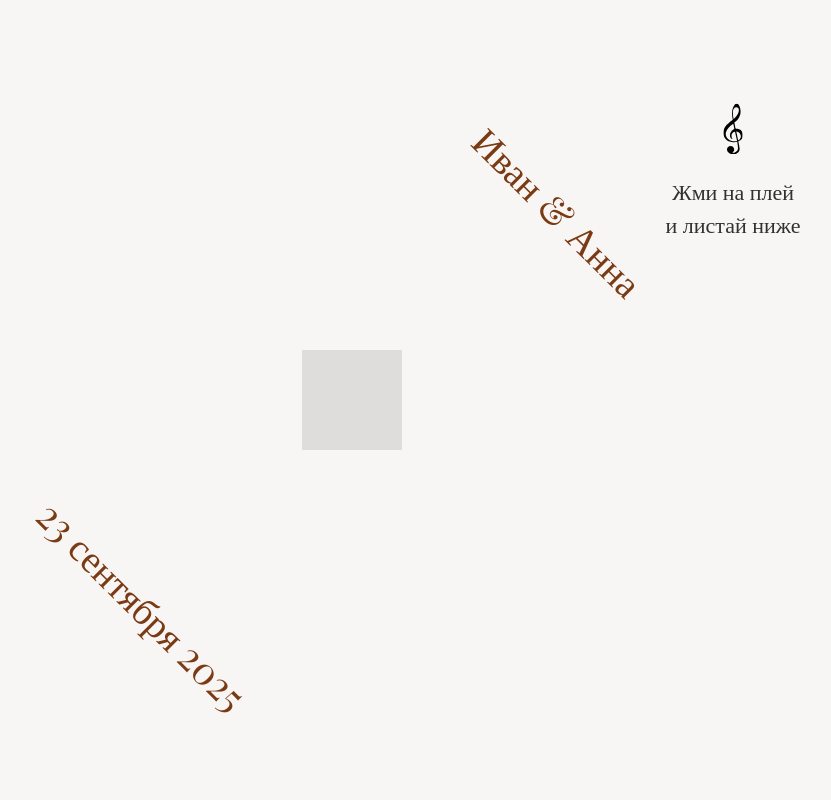
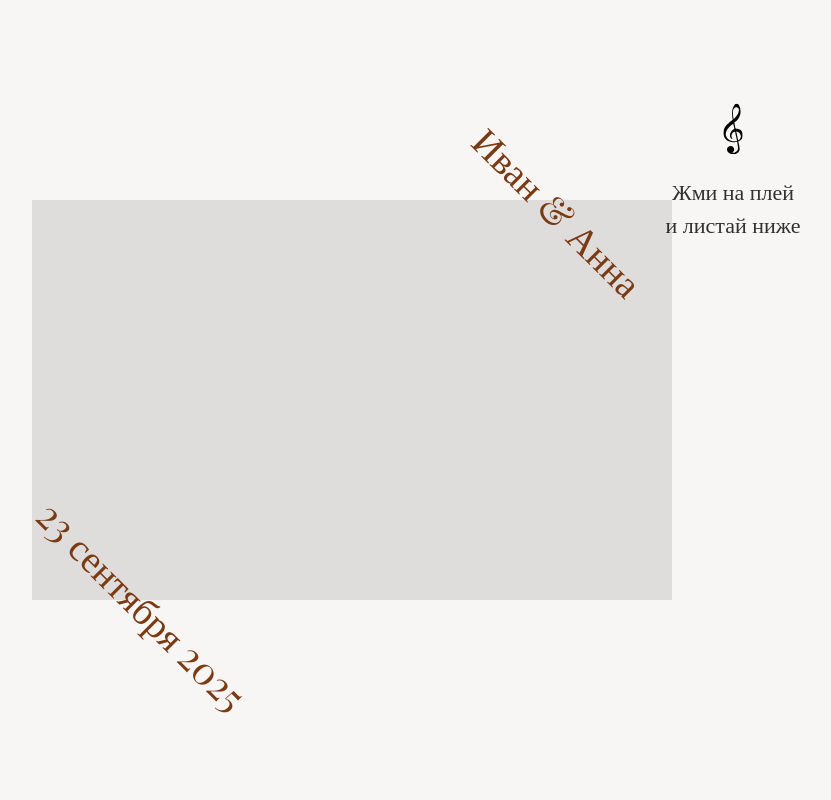
Before and after one commit to Lucem-afferens/wtd-silk, a website built with Vite: page index.html in a window 1280 px wide. Shown: the top 800 px of the page, without its empty margins (288-1119 px from the left). Built offline with nearby package versions, Linux system fonts and the light colour scheme; files whose address does not match are found by name; a web font is replaced by a local one.

Commit message:
like last

```diff
--- a/src/sass/style.scss
+++ b/src/sass/style.scss
@@ -40,9 +40,9 @@ body {
     &__wrapper {
         display: block;
         position: fixed;
-        width: 100px;
-        height: 100px;
-        background: url('../../img/bg-textile-beige-horizont.svg') no-repeat 50%/cover;
+        width: 50vw;
+        height: 50vh;
+        background: url('../img/bg-textile-beige-horizont.svg') no-repeat 50%/cover;
         z-index: -10;
         top: 50%;
         left: 50%;
```
